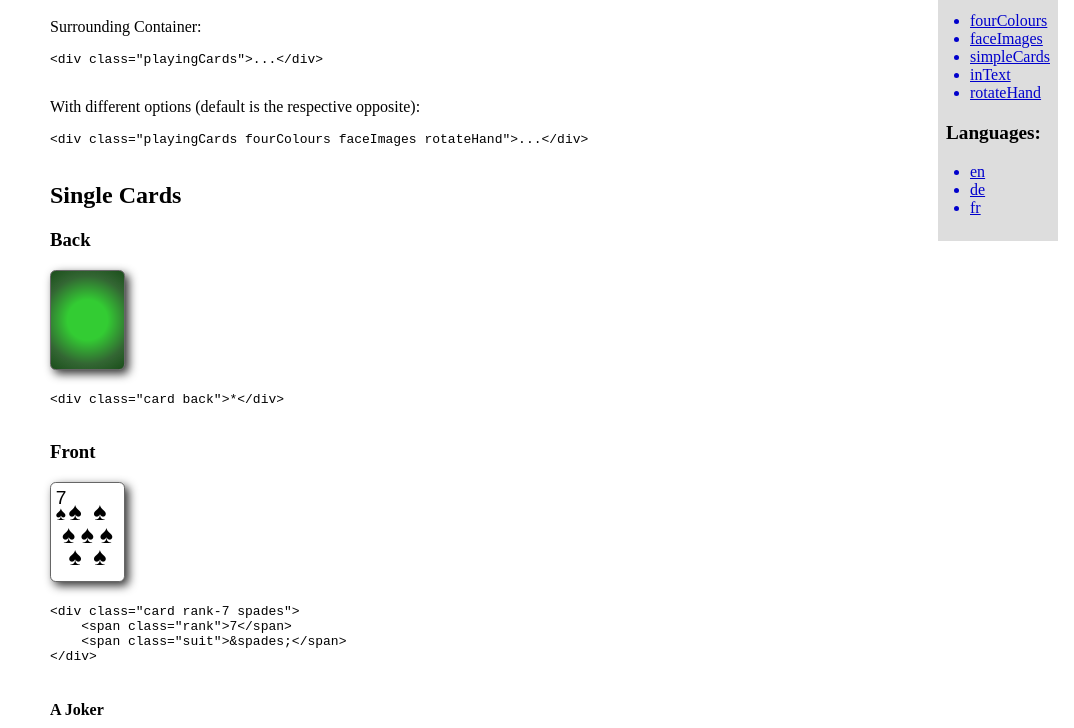
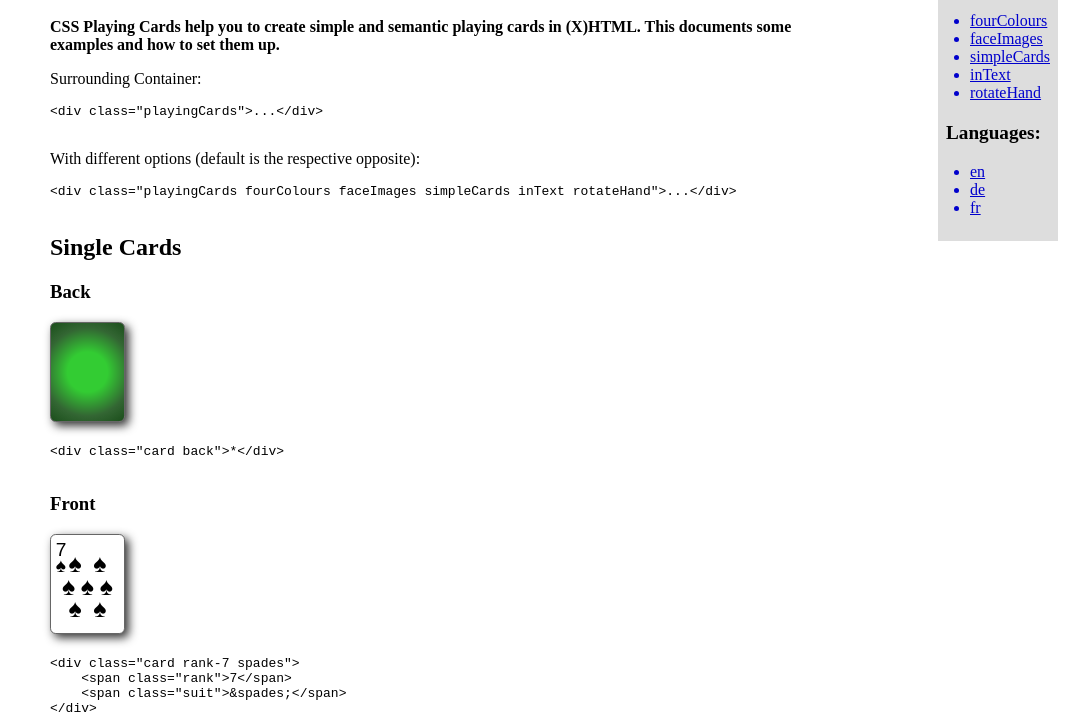
Before and after one commit to selfthinker/CSS-Playing-Cards, a plain HTML site: page examples.html in a window 1280 px wide. Shown: the part 72-800 px from the top of the page, without its empty margins (206-1280 px from the left). Drawn offline with nearby package versions, Linux system fonts and the light colour scheme.

Commit message:
version 2011-06-14

```diff
--- a/cards-ie.css
+++ b/cards-ie.css
@@ -3,8 +3,8 @@
  *
  * @author   Anika Henke <anika@selfthinker.org>
  * @license  CC BY-SA [http://creativecommons.org/licenses/by-sa/3.0]
- * @version  2011-06-12
- * @link     http://github.com/selfthinker/css-playing-cards
+ * @version  2011-06-14
+ * @link     http://selfthinker.github.com/CSS-Playing-Cards/
  */
 
 /* sadly, IE8 and lower cannot cope with the :nth-child(n) selector */
--- a/cards-ie9.css
+++ b/cards-ie9.css
@@ -3,12 +3,12 @@
  *
  * @author   Anika Henke <anika@selfthinker.org>
  * @license  CC BY-SA [http://creativecommons.org/licenses/by-sa/3.0]
- * @version  2011-06-12
- * @link     http://github.com/selfthinker/css-playing-cards
+ * @version  2011-06-14
+ * @link     http://selfthinker.github.com/CSS-Playing-Cards/
  */
 
 /* fix for a bug in IE9 (see http://stackoverflow.com/questions/6322916/)
-   this change also means that whenever the general font-size of a .card changes,
+   @change: this change also means that whenever the general font-size of a .card changes,
    this value needs to be adjusted to be (3 x <.card font-size>) */
 .playingCards.simpleCards .card .suit:after,
 .playingCards .card.rank-j .suit:after,
--- a/cards.css
+++ b/cards.css
@@ -3,8 +3,8 @@
  *
  * @author   Anika Henke <anika@selfthinker.org>
  * @license  CC BY-SA [http://creativecommons.org/licenses/by-sa/3.0]
- * @version  2011-06-12
- * @link     http://github.com/selfthinker/css-playing-cards
+ * @version  2011-06-14
+ * @link     http://selfthinker.github.com/CSS-Playing-Cards/
  */
 
 /* card itself
--- a/examples.html
+++ b/examples.html
@@ -5,8 +5,8 @@
  *
  * @author   Anika Henke <anika@selfthinker.org>
  * @license  CC BY-SA [http://creativecommons.org/licenses/by-sa/3.0]
- * @version  2011-06-12
- * @link     http://github.com/selfthinker/css-playing-cards
+ * @version  2011-06-14
+ * @link     http://selfthinker.github.com/CSS-Playing-Cards/
 -->
 <html xmlns="http://www.w3.org/1999/xhtml" xml:lang="en" lang="en">
 <head>
@@ -70,9 +70,11 @@
 </head>
 <body>
 
-<div class="playingCards fourColours faceImages rotateHand">
+<div class="playingCards fourColours rotateHand">
 
     <h1>CSS Playing Cards</h1>
+
+    <p><strong>CSS Playing Cards help you to create simple and semantic playing cards in (X)HTML. This documents some examples and how to set them up.</strong></p>
 
     <p>Surrounding Container:</p>
     <pre>
@@ -81,7 +83,7 @@
 
     <p>With different options (default is the respective opposite):</p>
     <pre>
-&lt;div class="playingCards fourColours faceImages rotateHand"&gt;...&lt;/div&gt;
+&lt;div class="playingCards fourColours faceImages simpleCards inText rotateHand"&gt;...&lt;/div&gt;
     </pre>
 
     <div class="options">
@@ -126,7 +128,7 @@
     </pre>
     <div class="clear"></div>
 
-    <h4>A Joker</h4>
+    <h3>A Joker</h3>
 
     <div class="card joker little">
         <span class="rank">-</span>
```
Also changed, not shown: README.md.
